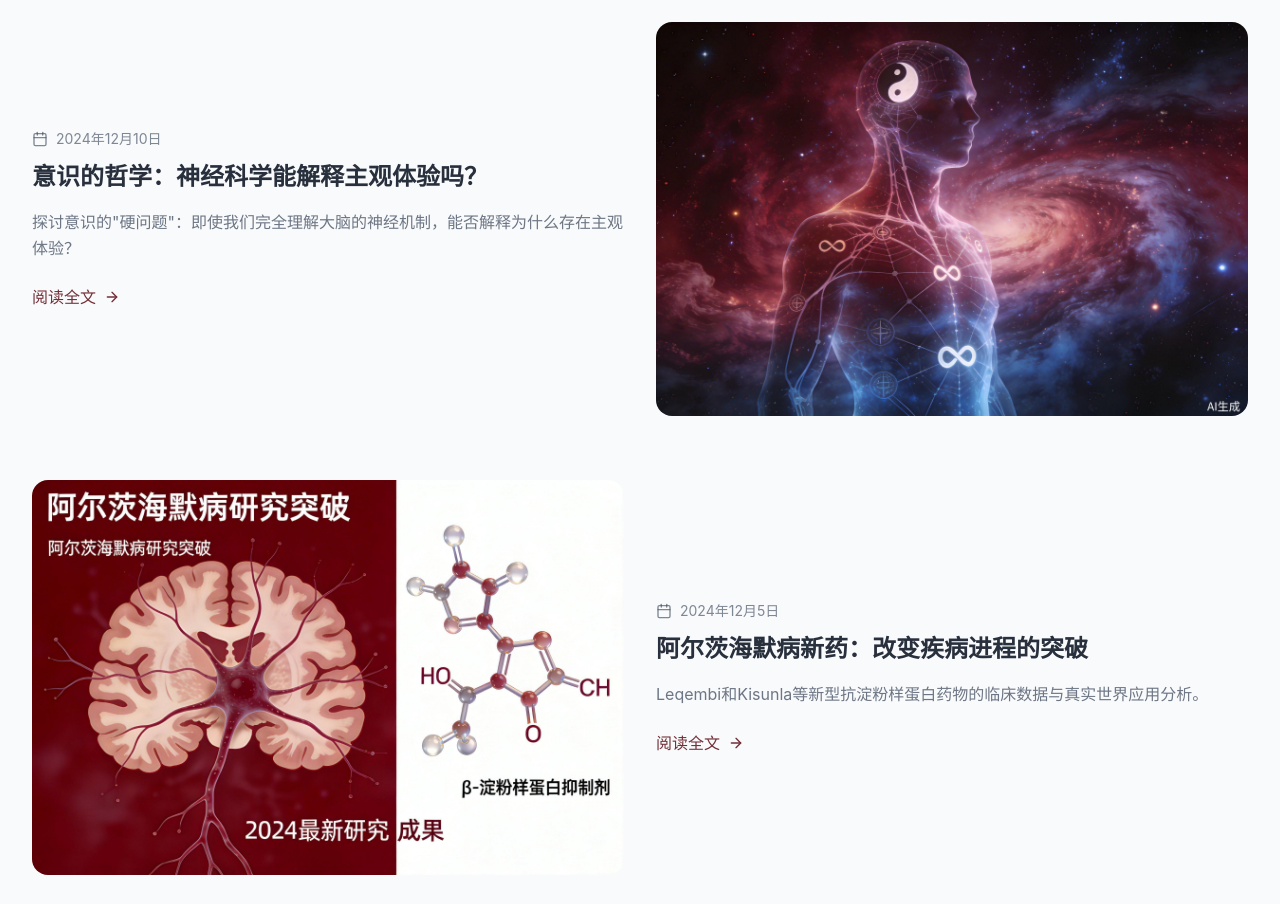
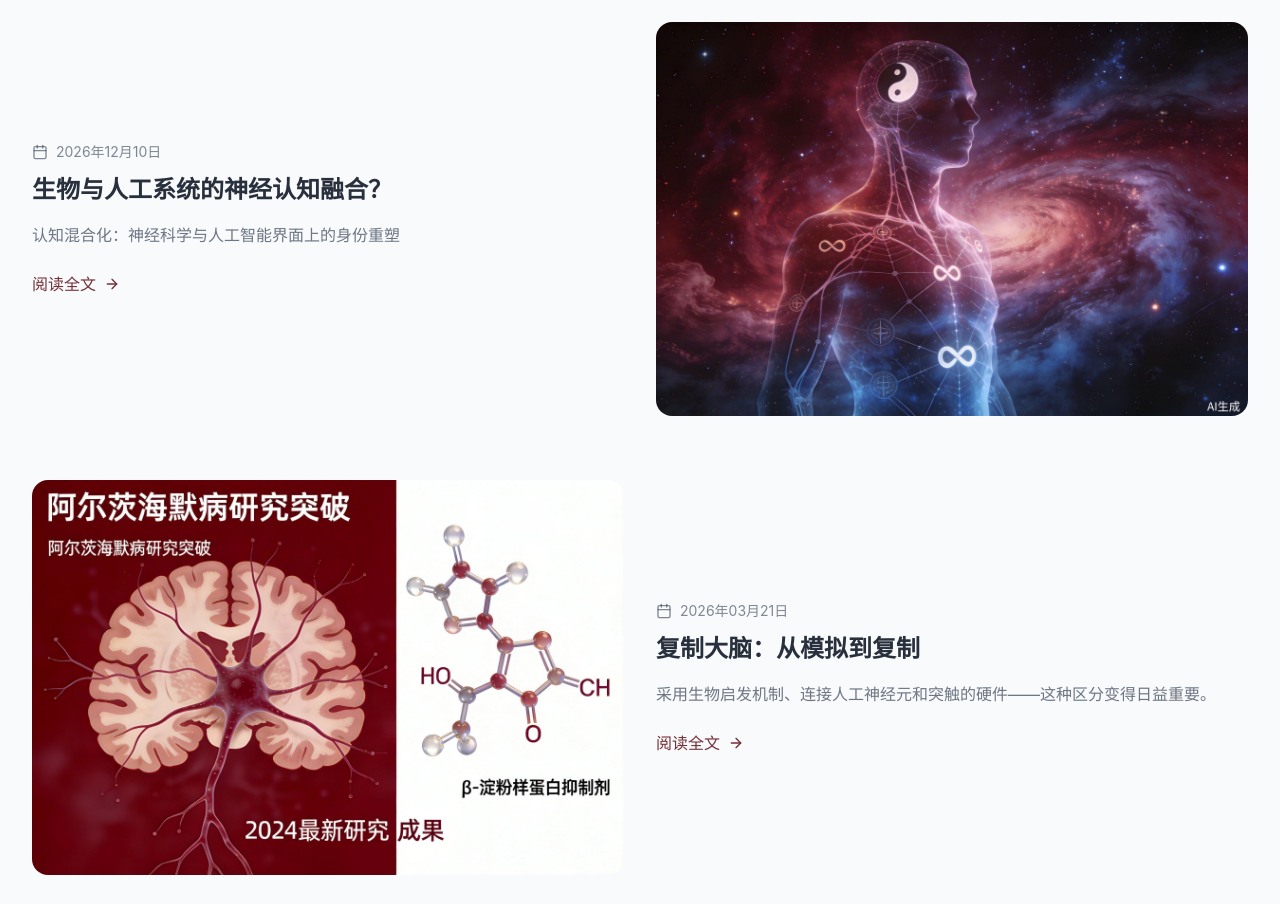
Before and after one commit to yanxiphi/phineuro-kimi, a React (Vite) app: page / in a window 1280 px wide. Shown: the part 2680-3584 px from the top of the page. Built offline with nearby package versions, Linux system fonts and the light colour scheme.

Commit message:
Update News.tsx
按照Kimi的建议在其它2个内容处增加URL

```diff
--- a/src/components/News.tsx
+++ b/src/components/News.tsx
@@ -15,7 +15,7 @@ const newsItems: NewsItem[] = [
   {
     id: 1,
     title: '神经科学前沿：新研究挑战了记忆研究50年的基本假设',
-    date: '2024年12月15日',
+    date: '2026年03月15日',
     summary: '发表于《自然·人类行为》：你的"自传"可能不是写出来的，而是编出来的。',
     image: './images/news-1.jpg',
     align: 'left',
@@ -23,19 +23,21 @@ const newsItems: NewsItem[] = [
   },
   {
     id: 2,
-    title: '意识的哲学：神经科学能解释主观体验吗？',
-    date: '2024年12月10日',
-    summary: '探讨意识的"硬问题"：即使我们完全理解大脑的神经机制，能否解释为什么存在主观体验？',
+    title: '生物与人工系统的神经认知融合？',
+    date: '2026年12月10日',
+    summary: '认知混合化：神经科学与人工智能界面上的身份重塑',
     image: './images/news-2.jpg',
     align: 'right',
+    url: 'https://www.notion.so/260319-3286d43c4bc080ce9570e86767542c63?source=copy_link'
   },
   {
     id: 3,
-    title: '阿尔茨海默病新药：改变疾病进程的突破',
-    date: '2024年12月5日',
-    summary: 'Leqembi和Kisunla等新型抗淀粉样蛋白药物的临床数据与真实世界应用分析。',
+    title: '复制大脑：从模拟到复制',
+    date: '2026年03月21日',
+    summary: '采用生物启发机制、连接人工神经元和突触的硬件——这种区分变得日益重要。',
     image: './images/news-3.jpg',
     align: 'left',
+    url: 'https://www.notion.so/260319Duplicating-the-Brain-From-Simulation-to-Duplication-3286d43c4bc080e1a6eeffdeff5a229b?source=copy_link'
   },
 ];
 
```
